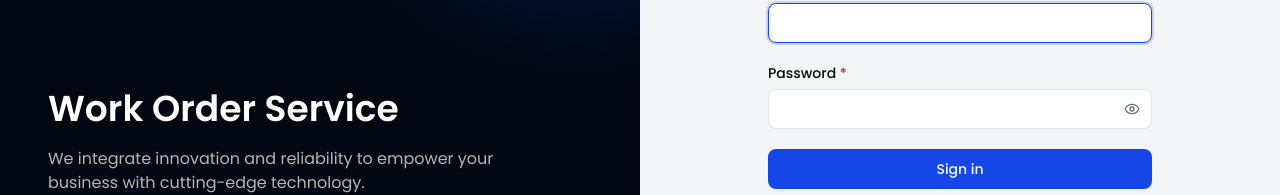
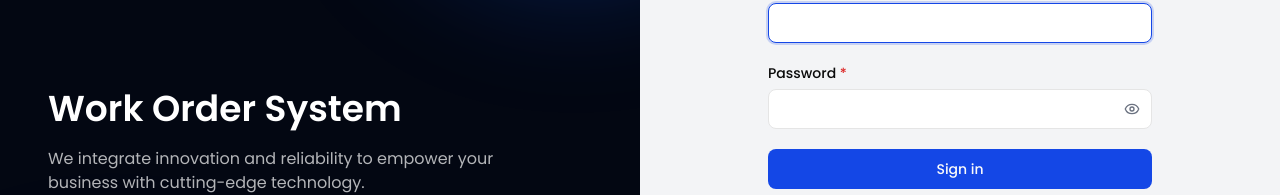
Before and after one commit to gawlzie/Work-Order-System, a React (Vite) app in the folder client/: page /login in a window 1280 px wide. Shown: the part 276-471 px from the top of the page. Built offline with nearby package versions, Linux system fonts and the light colour scheme.

Commit message:
Rename Work Order Service to Work Order System
Co-Authored-By: Claude Opus 5.5 <noreply@anthropic.com>

```diff
--- a/client/index.html
+++ b/client/index.html
@@ -3,7 +3,7 @@
   <head>
     <meta charset="UTF-8" />
     <meta name="viewport" content="width=device-width, initial-scale=1, viewport-fit=cover" />
-    <meta name="description" content="Work Order Service - repair work order management for heavy equipment." />
+    <meta name="description" content="Work Order System - repair work order management for heavy equipment." />
     <meta name="theme-color" content="#030712" />
     <link rel="icon" type="image/svg+xml" href="/favicon.svg" />
     <link rel="manifest" href="/manifest.webmanifest" />
@@ -15,7 +15,7 @@
     <link rel="preconnect" href="https://fonts.googleapis.com" />
     <link rel="preconnect" href="https://fonts.gstatic.com" crossorigin />
     <link href="https://fonts.googleapis.com/css2?family=Poppins:wght@400;500;600;700&display=swap" rel="stylesheet" />
-    <title>Work Order Service</title>
+    <title>Work Order System</title>
     <script>
       try {
         const t = localStorage.getItem('wos-theme');
--- a/client/src/lib/i18n.tsx
+++ b/client/src/lib/i18n.tsx
@@ -1,7 +1,7 @@
 import { createContext, useContext, useState, type ReactNode } from 'react';
 
 const en = {
-  app_name: 'Work Order Service',
+  app_name: 'Work Order System',
   dashboard: 'Dashboard',
   transaction: 'Transaction',
   work_order: 'Work Order',
```
Also changed, not shown: client/public/manifest.webmanifest.
